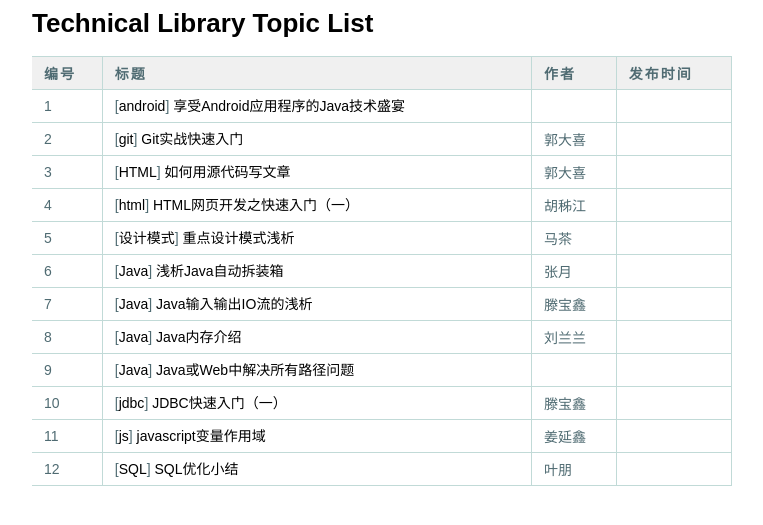
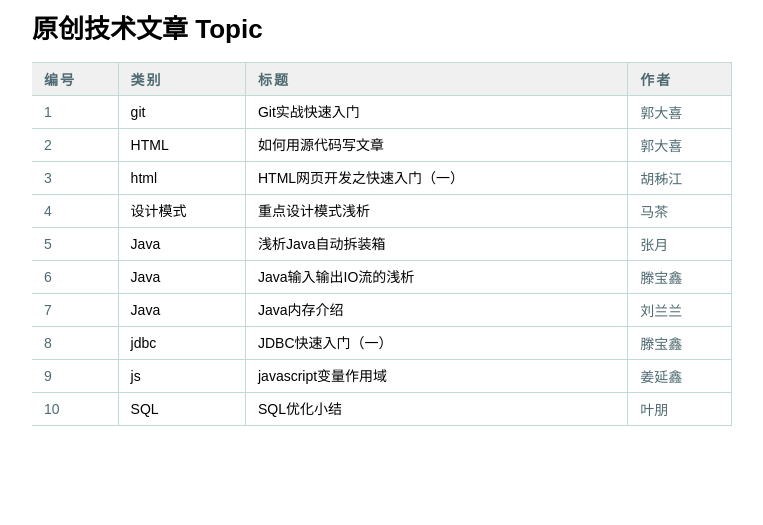
Before and after one commit to derekkuo/TechnicalLibrary, a web app: page /topic/index.html in a window 1280 px wide. Shown: the top 525 px of the page, without its empty margins (248-1011 px from the left). Run offline with its HTML, style and script files only (its server is not run), Linux system fonts and the light colour scheme; data that the repository does not hold is empty.

Commit message:
修改util包中GenTopicIndexPageTask类，改变生成网页的样式

```diff
--- a/WebContent/topic/index.html
+++ b/WebContent/topic/index.html
@@ -1,160 +1,144 @@
-<html><head><meta http-equiv="Content-Type" content="text/html; charset=UTF-8"><title>Technical Library Topic List</title><link rel="stylesheet" type="text/css" href="../css/techlib-topic-index.css"><div id="techlib-head"><h1>Technical Library Topic List</h1></div><div id="techlib-content"><table id="mytable" cellspacing="0">
-<th scope="col">编号</th><th scope="col">标题</th><th scope="col">作者</th><th scope="col">发布时间</th>
+<html><head><meta http-equiv="Content-Type" content="text/html; charset=UTF-8"><title>Technical Library Topic List</title><link rel="stylesheet" type="text/css" href="../css/techlib-topic-index.css"><div id="techlib-head"><h1>原创技术文章 Topic</h1></div><div id="techlib-content"><table id="mytable" cellspacing="0">
+<th scope="col">编号</th><th scope="col">类别</th><th scope="col">标题</th><th scope="col">作者</th>
 <tr>
 <td class="row">
 1
 </td>
 <td class="row">
-[<a class="topicFirstTag" href="search?topictag=android">android</a>]&nbsp;<a href="android-java/index.html" title="技术标签：android Java ">享受Android应用程序的Java技术盛宴</a>
+<a class="topicFirstTag" href="search?topictag=git">git</a>
 </td>
 <td class="row">
-&nbsp;
+<a href="git-quick-starts/index.html" title="技术标签：git github 分布式开发 项目管理 ">Git实战快速入门</a>
 </td>
 <td class="row">
-&nbsp;</td>
+郭大喜
+</td>
 </tr>
 <tr>
 <td class="row">
 2
 </td>
 <td class="row">
-[<a class="topicFirstTag" href="search?topictag=git">git</a>]&nbsp;<a href="git-quick-starts/index.html" title="技术标签：git github 分布式开发 项目管理 ">Git实战快速入门</a>
+<a class="topicFirstTag" href="search?topictag=HTML">HTML</a>
+</td>
+<td class="row">
+<a href="html-how-to-write-topic/index.html" title="技术标签：HTML 源代码 ">如何用源代码写文章</a>
 </td>
 <td class="row">
 郭大喜
 </td>
-<td class="row">
-&nbsp;</td>
 </tr>
 <tr>
 <td class="row">
 3
 </td>
 <td class="row">
-[<a class="topicFirstTag" href="search?topictag=HTML">HTML</a>]&nbsp;<a href="html-how-to-write-topic/index.html" title="技术标签：HTML 源代码 ">如何用源代码写文章</a>
+<a class="topicFirstTag" href="search?topictag=html">html</a>
 </td>
 <td class="row">
-郭大喜
+<a href="html-quick-starts-1/index.html" title="技术标签：html 网页开发 ">HTML网页开发之快速入门（一）</a>
 </td>
 <td class="row">
-&nbsp;</td>
+胡秭江
+</td>
 </tr>
 <tr>
 <td class="row">
 4
 </td>
 <td class="row">
-[<a class="topicFirstTag" href="search?topictag=html">html</a>]&nbsp;<a href="html-quick-starts-1/index.html" title="技术标签：html 网页开发 ">HTML网页开发之快速入门（一）</a>
+<a class="topicFirstTag" href="search?topictag=设计模式">设计模式</a>
 </td>
 <td class="row">
-胡秭江
+<a href="java-Design-Patterns-important-part/index.html" title="技术标签：设计模式 重点设计模式 java编程 ">重点设计模式浅析</a>
 </td>
 <td class="row">
-&nbsp;</td>
+马茶
+</td>
 </tr>
 <tr>
 <td class="row">
 5
 </td>
 <td class="row">
-[<a class="topicFirstTag" href="search?topictag=设计模式">设计模式</a>]&nbsp;<a href="java-Design-Patterns-important-part/index.html" title="技术标签：设计模式 重点设计模式 java编程 ">重点设计模式浅析</a>
+<a class="topicFirstTag" href="search?topictag=Java">Java</a>
 </td>
 <td class="row">
-马茶
+<a href="java-autoboxing-autounboxing/index.html" title="技术标签：Java Autoboxing Auto-Unboxing 拆箱 装箱 ">浅析Java自动拆装箱</a>
 </td>
 <td class="row">
-&nbsp;</td>
+张月
+</td>
 </tr>
 <tr>
 <td class="row">
 6
 </td>
 <td class="row">
-[<a class="topicFirstTag" href="search?topictag=Java">Java</a>]&nbsp;<a href="java-autoboxing-autounboxing/index.html" title="技术标签：Java Autoboxing Auto-Unboxing 拆箱 装箱 ">浅析Java自动拆装箱</a>
+<a class="topicFirstTag" href="search?topictag=Java">Java</a>
 </td>
 <td class="row">
-张月
+<a href="java-io/index.html" title="技术标签：Java IO File ">Java输入输出IO流的浅析</a>
 </td>
 <td class="row">
-&nbsp;</td>
+滕宝鑫
+</td>
 </tr>
 <tr>
 <td class="row">
 7
 </td>
 <td class="row">
-[<a class="topicFirstTag" href="search?topictag=Java">Java</a>]&nbsp;<a href="java-io/index.html" title="技术标签：Java IO File ">Java输入输出IO流的浅析</a>
+<a class="topicFirstTag" href="search?topictag=Java">Java</a>
 </td>
 <td class="row">
-滕宝鑫
+<a href="java-memory/index.html" title="技术标签：Java memory ">Java内存介绍</a>
 </td>
 <td class="row">
-&nbsp;</td>
+刘兰兰
+</td>
 </tr>
 <tr>
 <td class="row">
 8
 </td>
 <td class="row">
-[<a class="topicFirstTag" href="search?topictag=Java">Java</a>]&nbsp;<a href="java-memory/index.html" title="技术标签：Java memory ">Java内存介绍</a>
+<a class="topicFirstTag" href="search?topictag=jdbc">jdbc</a>
 </td>
 <td class="row">
-刘兰兰
+<a href="jdbc-quick-starts-1/index.html" title="技术标签：jdbc ">JDBC快速入门（一）</a>
 </td>
 <td class="row">
-&nbsp;</td>
+滕宝鑫
+</td>
 </tr>
 <tr>
 <td class="row">
 9
 </td>
 <td class="row">
-[<a class="topicFirstTag" href="search?topictag=Java">Java</a>]&nbsp;<a href="java-web-path-all/index.html" title="技术标签：Java path ">Java或Web中解决所有路径问题</a>
+<a class="topicFirstTag" href="search?topictag=js">js</a>
 </td>
 <td class="row">
-&nbsp;
+<a href="js-variable-scope/index.html" title="技术标签：js javascript variable scope scope ">javascript变量作用域</a>
 </td>
 <td class="row">
-&nbsp;</td>
+姜延鑫
+</td>
 </tr>
 <tr>
 <td class="row">
 10
 </td>
 <td class="row">
-[<a class="topicFirstTag" href="search?topictag=jdbc">jdbc</a>]&nbsp;<a href="jdbc-quick-starts-1/index.html" title="技术标签：jdbc ">JDBC快速入门（一）</a>
+<a class="topicFirstTag" href="search?topictag=SQL">SQL</a>
 </td>
 <td class="row">
-滕宝鑫
-</td>
-<td class="row">
-&nbsp;</td>
-</tr>
-<tr>
-<td class="row">
-11
-</td>
-<td class="row">
-[<a class="topicFirstTag" href="search?topictag=js">js</a>]&nbsp;<a href="js-variable-scope/index.html" title="技术标签：js javascript variable scope scope ">javascript变量作用域</a>
-</td>
-<td class="row">
-姜延鑫
-</td>
-<td class="row">
-&nbsp;</td>
-</tr>
-<tr>
-<td class="row">
-12
-</td>
-<td class="row">
-[<a class="topicFirstTag" href="search?topictag=SQL">SQL</a>]&nbsp;<a href="sql-optimize/index.html" title="技术标签：SQL SARG SQL优化 ">SQL优化小结</a>
+<a href="sql-optimize/index.html" title="技术标签：SQL SARG SQL优化 ">SQL优化小结</a>
 </td>
 <td class="row">
 叶朋
 </td>
-<td class="row">
-&nbsp;</td>
 </tr>
 </table>
 </div>
--- a/src/util/HtmlUtil.java
+++ b/src/util/HtmlUtil.java
@@ -2,9 +2,14 @@ package util;
 
 import java.io.IOException;
 import java.io.InputStream;
+import java.net.URL;
+import java.util.Iterator;
 
 import org.jsoup.Jsoup;
 import org.jsoup.nodes.Document;
+import org.jsoup.nodes.Element;
+import org.jsoup.select.Elements;
+import org.junit.Test;
 
 
 public class HtmlUtil {
@@ -19,4 +24,5 @@ public class HtmlUtil {
 		}
 		return document;
 	}
+
 }
```
Also changed, not shown: src/util/topic/GenTopicIndexPageTask.java (+8 -9 lines).
